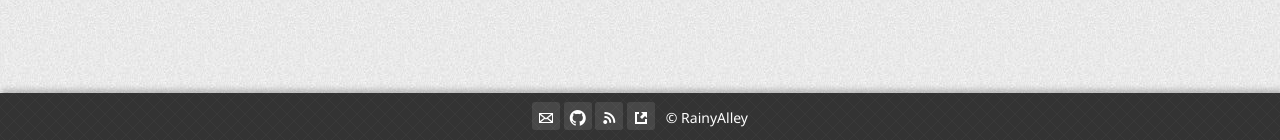
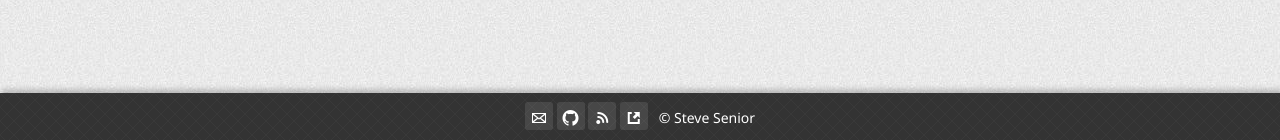
Before and after one commit to ssenior45/ssenior45.github.io, a Jekyll site: the page built from index.html, in a window 1280 px wide and 900 px high, scrolled down 2709 px. Shown: the part 757-897 px from the top of the window. Built offline with Jekyll 4.4.1, drawn with Linux system fonts in a browser that asks for light colours; nearby versions of some CDN libraries; Markdown is read by kramdown in place of the engine named in the settings; the list of posts is cut into pages by our own code; comment, search, counter and statistics services are not loaded.

Commit message:
Updated footer.html

```diff
--- a/_includes/footer.html
+++ b/_includes/footer.html
@@ -5,6 +5,6 @@
                 <a class="foot-item" href="{{ '/feed.xml' | prepend: site.baseurl | prepend: site.url }}" target="_blank"><span class="octicon octicon-rss"></span></a>
                 <a class="foot-item" href="{{ '/link/' | prepend: site.baseurl | prepend: site.url }}"><span class="octicon octicon-link-external"></span></a>
                 &nbsp;
-                <a href="http://blog.rainyalley.com/"><span class="word-keep">&copy; RainyAlley</span></a>
+                <a href="http://stevensenior.co.uk/"><span class="word-keep">&copy; Steve Senior</span></a>
         </div>
     </footer>
```
